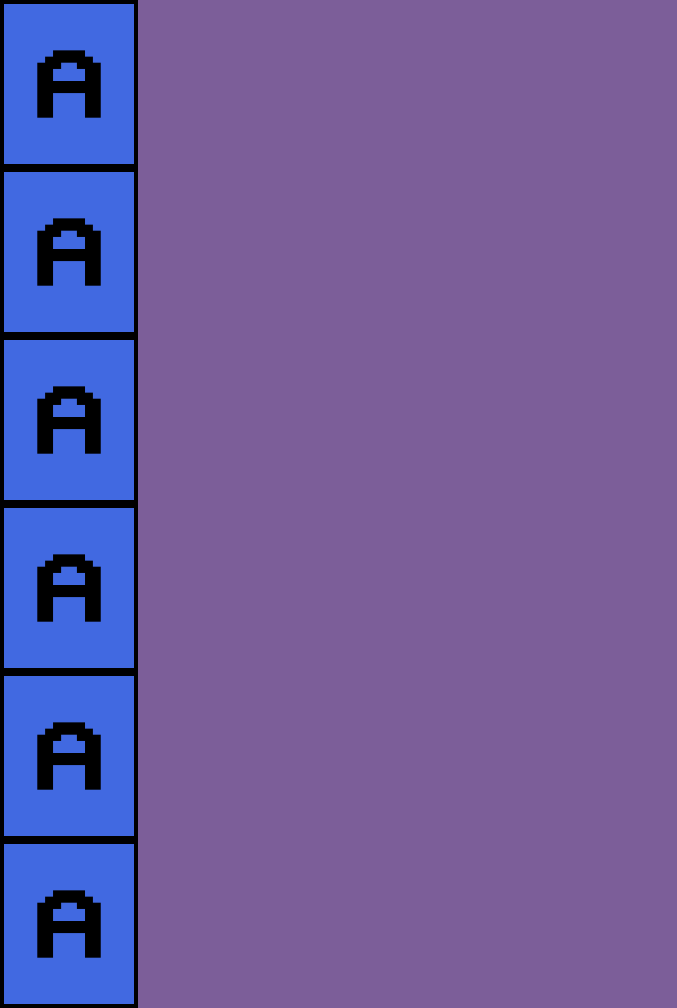
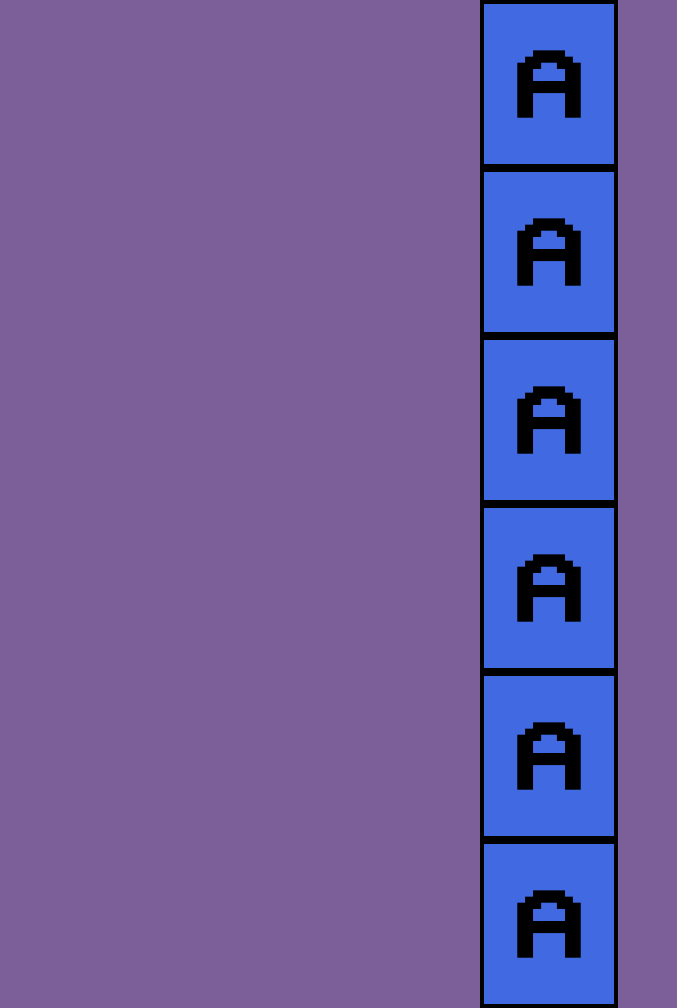
Before and after one commit to adriano-de-paula/jogo-da-memoria, a website built with Vite: page index.html in a window 1280 px wide. Shown: the whole page, without its empty margins (0-677 px from the left). Built offline with nearby package versions, Linux system fonts and the light colour scheme.

Commit message:
Add max-width to body

```diff
--- a/src/styles/elements/base.css
+++ b/src/styles/elements/base.css
@@ -1,3 +1,6 @@
 body {
     background-color: var(--color-pomb-and-power);
+    max-width: 320px;
+    margin-left: auto;
+    margin-right: auto;
 }
```
